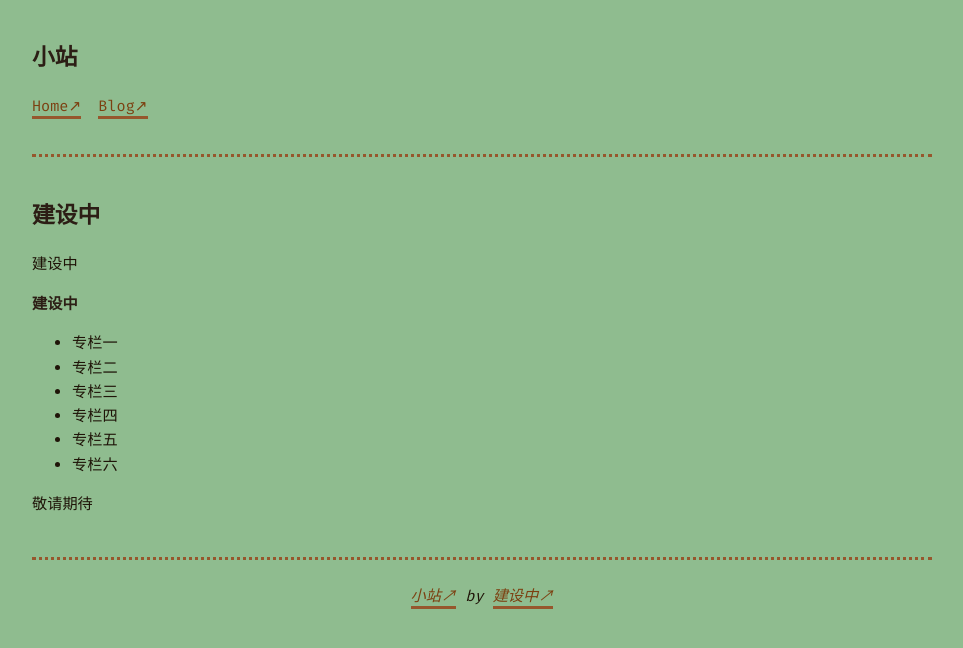
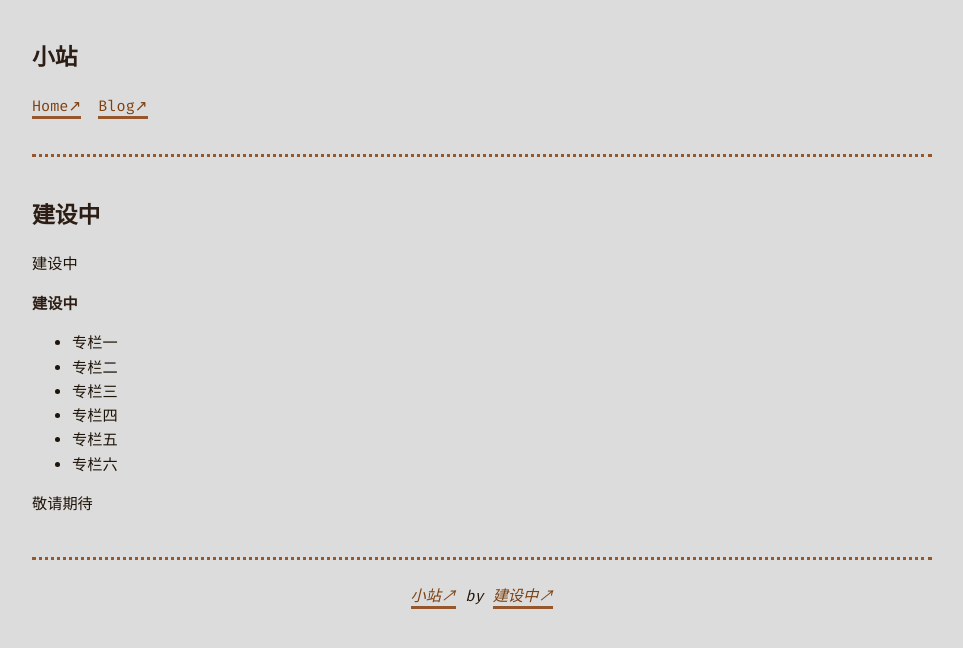
Before and after one commit to samshichuang/samshichuang.github.io, a Jekyll site: the page built from index.md, in a window 1280 px wide. Shown: the top 648 px of the page, without its empty margins (158-1121 px from the left). Built offline with Jekyll 4.4.1, drawn with Linux system fonts in a browser that asks for light colours.

Commit message:
Update style.css

```diff
--- a/assets/style.css
+++ b/assets/style.css
@@ -8,7 +8,7 @@
     --font-main: 'Fira Code', monospace;
     --font-secondary: 'Fira Code', monospace;
     --font-scale: .95em;
-    --background-color: #8FBC8F;
+    --background-color: #dcdcdc;
     --heading-color: #2C1E15; /* Darker roast coffee */
     --text-color: #1F1408; /* Darker espresso */
     --link-color: #7C4011; /* Darker caramel */
```
